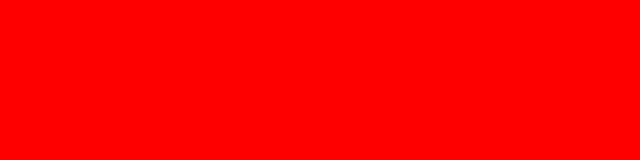
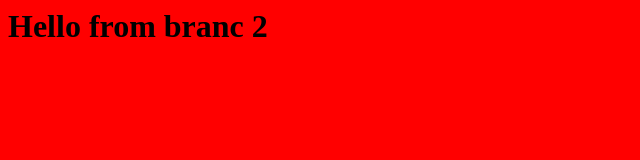
Before and after one commit to alexkor80/first, a plain HTML site: page index.html in a window 1280 px wide. Shown: the whole page, without its empty margins (0-640 px from the left). Drawn offline with Linux system fonts and the light colour scheme.

Commit message:
added hello

```diff
--- a/index.html
+++ b/index.html
@@ -1,4 +1,5 @@
 <html>
 <body bgcolor="red">
+<h1>Hello from branc 2 </h1>
 </body>
 </html>
```
